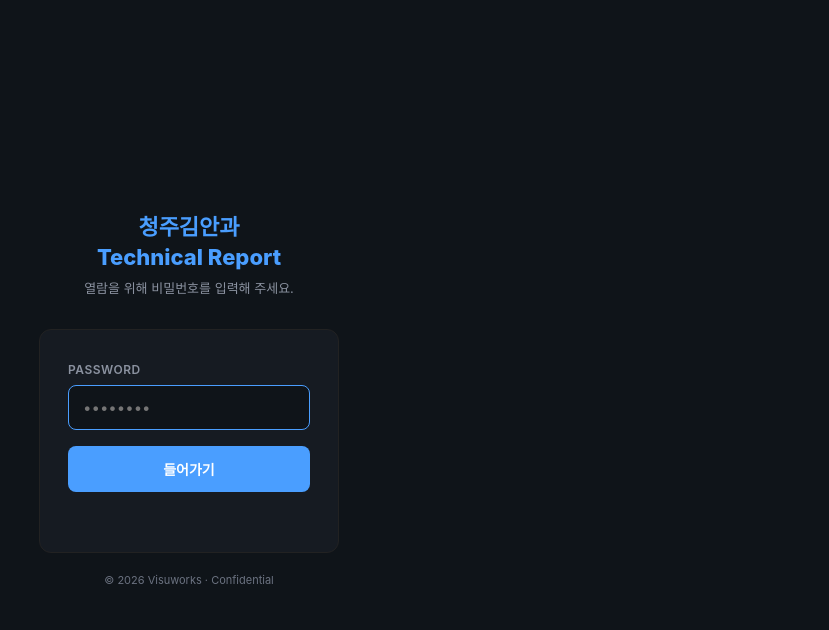
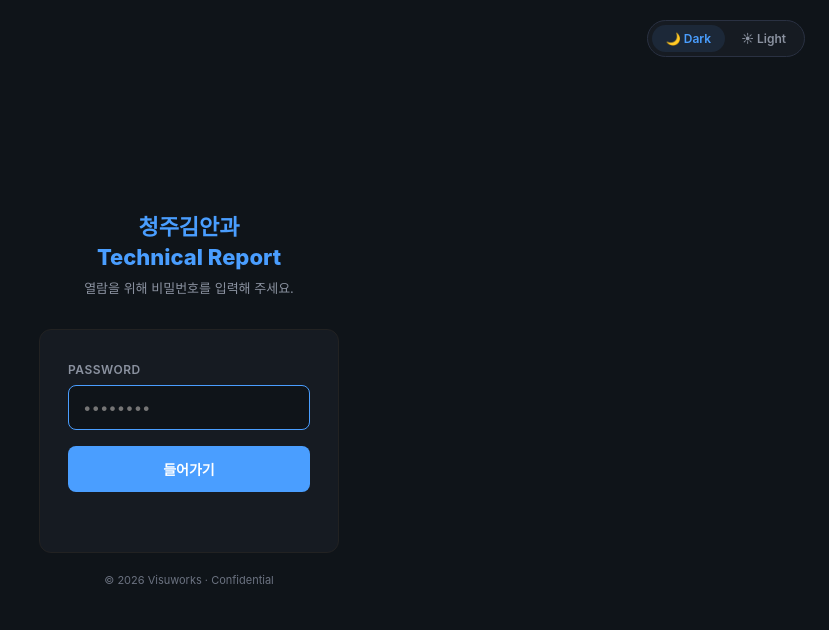
Before and after one commit to cain776/kimsclinic-consulting, a plain HTML site: page login.html in a window 1280 px wide. Shown: the whole page, without its empty margins (451-1280 px from the left). Drawn offline with Linux system fonts and the light colour scheme; a web font is replaced by a local one.

Commit message:
Update: login theme toggle, rename 발표용 장표→슬라이드 (발표용), PDF-driven content updates

```diff
--- a/assets/layout.js
+++ b/assets/layout.js
@@ -64,7 +64,7 @@
     {
       label: '발표 자료',
       items: [
-        { id: 'slides', icon: ICONS.slides, title: '발표용 장표', href: 'pages/slides.html' },
+        { id: 'slides', icon: ICONS.slides, title: '슬라이드 (발표용)', href: 'pages/slides.html' },
       ],
     },
   ];
--- a/login.html
+++ b/login.html
@@ -20,6 +20,13 @@
   .login-btn:hover { background: #2563eb; }
   .login-err { margin-top: 12px; font-size: 12px; color: #ef4444; text-align: center; min-height: 16px; }
   .login-foot { margin-top: 20px; text-align: center; font-size: 11px; color: #6b7280; }
+
+  .login-theme { position: fixed; top: 20px; right: 24px; display: flex; background: #161b22; border: 1px solid #2a3142; border-radius: 999px; padding: 4px; gap: 2px; }
+  body[data-theme="light"] .login-theme { background: #fff; border-color: #e5e7eb; box-shadow: 0 1px 2px rgba(0,0,0,.06); }
+  .login-theme button { background: transparent; border: 0; color: #8b92a0; font-family: inherit; font-size: 12px; font-weight: 600; padding: 6px 14px; border-radius: 999px; cursor: pointer; }
+  body[data-theme="light"] .login-theme button { color: #6b7280; }
+  .login-theme button.active { background: #1c2838; color: #4a9eff; }
+  body[data-theme="light"] .login-theme button.active { background: #eff6ff; color: #2563eb; }
 </style>
 </head>
 <body>
@@ -29,6 +36,11 @@
   // Already authed? redirect
   if (sessionStorage.getItem('tr-auth') === '1') location.replace('index.html');
 </script>
+
+<div class="login-theme">
+  <button data-theme-btn="dark">🌙 Dark</button>
+  <button data-theme-btn="light">☀ Light</button>
+</div>
 
 <div class="login-wrap">
   <div class="login-brand">청주김안과<br>Technical Report</div>
@@ -45,6 +57,16 @@
 </div>
 
 <script>
+  // Theme toggle
+  const toggle = document.querySelector('.login-theme');
+  function applyTheme(t) {
+    document.body.setAttribute('data-theme', t);
+    localStorage.setItem('theme', t);
+    toggle.querySelectorAll('button').forEach(b => b.classList.toggle('active', b.dataset.themeBtn === t));
+  }
+  toggle.querySelectorAll('button').forEach(b => b.addEventListener('click', () => applyTheme(b.dataset.themeBtn)));
+  applyTheme(localStorage.getItem('theme') || 'dark');
+
   const PASSWORD = 'visuworks2026';
   const form = document.getElementById('loginForm');
   const err = document.getElementById('err');
```
Also changed, not shown: index.html (+7 -2 lines), pages/slides.html (+1 -1 lines).
